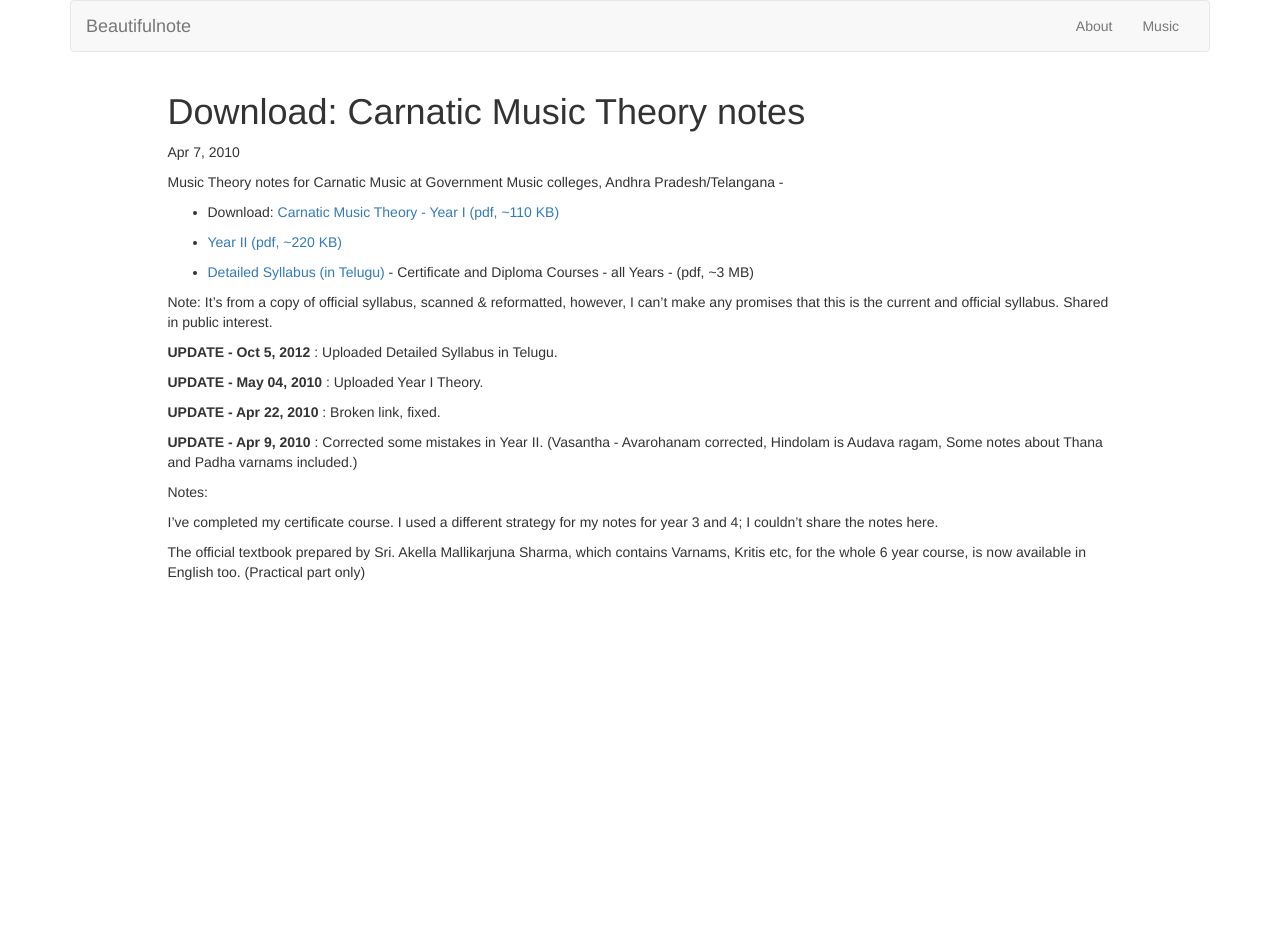
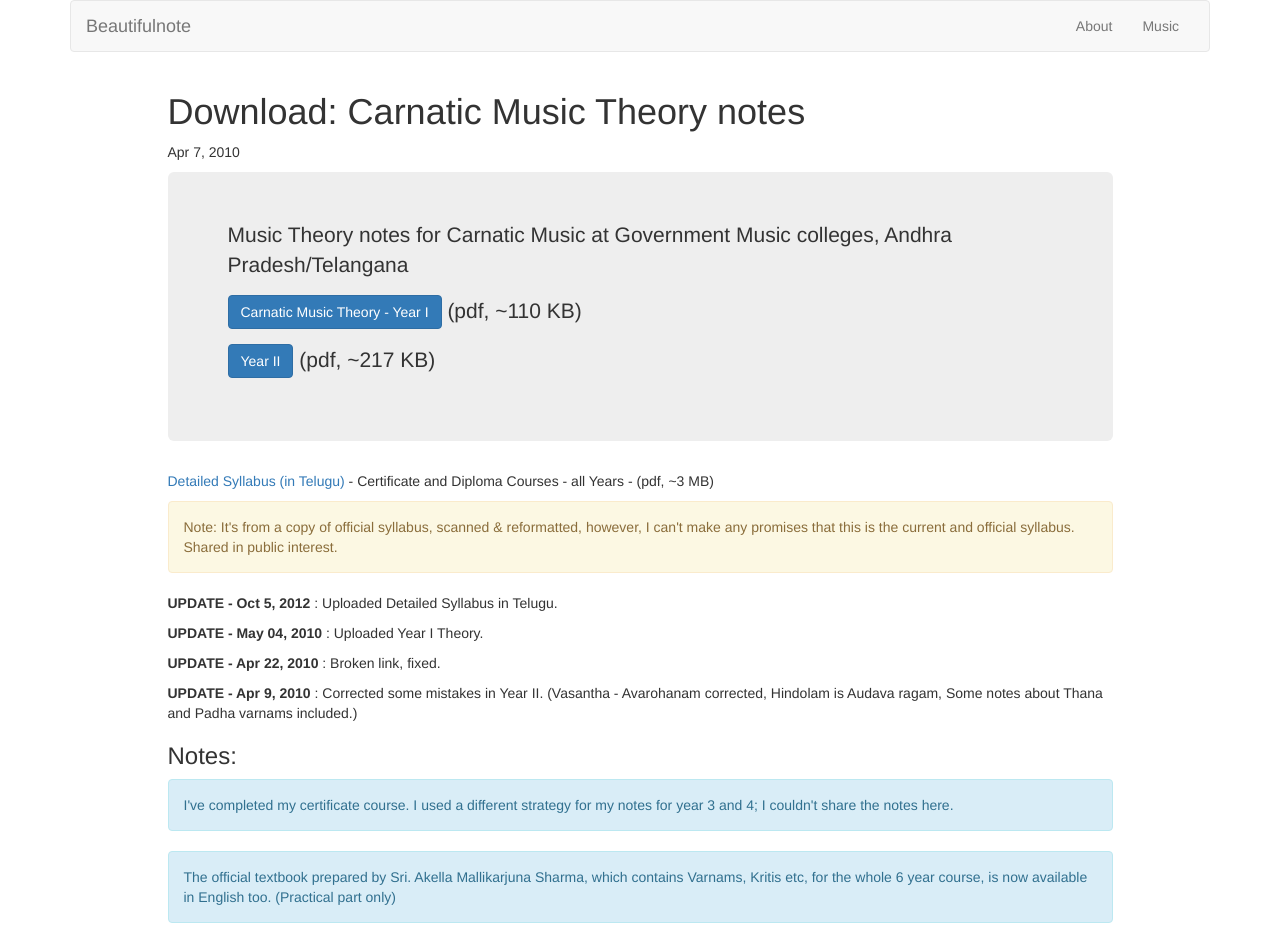
Before and after one commit to ananthp/beautifulnote, a Jekyll site: the page built from blog/_posts/2010-04-07-carnatic-music-theory-download.md, in a window 1280 px wide. Built offline with Jekyll 4.4.1, drawn with Linux system fonts in a browser that asks for light colours; nearby versions of some CDN libraries; some web fonts are replaced; before the commit the page ends 900 px from its top, so only the background shows below that.

Commit message:
Clearer formatting. Buttons for download links. Less clutter

```diff
--- a/blog/_posts/2010-04-07-carnatic-music-theory-download.md
+++ b/blog/_posts/2010-04-07-carnatic-music-theory-download.md
@@ -8,16 +8,18 @@ syllabus: /download/syllabus-Telugu--carnatic_music--certificate_and_diploma--al
 ---
 
 
-Music Theory notes for Carnatic Music at Government Music colleges, Andhra Pradesh/Telangana -
+<div class="jumbotron">
+<p>Music Theory notes for Carnatic Music at Government Music colleges, Andhra Pradesh/Telangana</p>
+<p> <a class="btn btn-primary" href="{{ site.url }}/{{ page.theory-year1}}">Carnatic Music Theory - Year I</a> (pdf, ~110 KB)</p>
+<p> <a class="btn btn-primary" href="{{ site.url }}/{{ page.theory-year2}}">Year II </a> (pdf, ~217 KB)</p>
 
-* Download: [Carnatic Music Theory - Year I (pdf, ~110 KB)]( {{ site.url }}/{{ page.theory-year1}})
+</div>
 
-* [Year II (pdf, ~220 KB)]( {{ site.url }}/{{ page.theory-year2}})
-
-* [Detailed Syllabus (in Telugu)]( {{ site.url }}/{{ page.syllabus}}) - Certificate and Diploma Courses - all Years - (pdf, ~3 MB)
 <!--more-->
 
-Note: It's from a copy of official syllabus, scanned & reformatted, however, I can't make any promises that this is the current and official syllabus. Shared in public interest.
+[Detailed Syllabus (in Telugu)]( {{ site.url }}/{{ page.syllabus}}) - Certificate and Diploma Courses - all Years - (pdf, ~3 MB)
+
+<div class="alert alert-warning">Note: It's from a copy of official syllabus, scanned & reformatted, however, I can't make any promises that this is the current and official syllabus. Shared in public interest.  </div>
 
 **UPDATE - Oct 5, 2012** : Uploaded Detailed Syllabus in Telugu.
 
@@ -27,8 +29,8 @@ Note: It's from a copy of official syllabus, scanned & reformatted, however, I c
 
 **UPDATE - Apr 9, 2010** : Corrected some mistakes in Year II.  (Vasantha - Avarohanam corrected, Hindolam is Audava ragam, Some notes about Thana and Padha varnams included.)
 
-Notes:
+### Notes:
 
-I've completed my certificate course. I used a different strategy for my notes for year 3 and 4; I couldn't share the notes here.
+<div class="alert alert-info">I've completed my certificate course. I used a different strategy for my notes for year 3 and 4; I couldn't share the notes here. </div>
 
-The official textbook prepared by Sri. Akella Mallikarjuna Sharma, which contains Varnams, Kritis etc, for the whole 6 year course, is now available in English too. (Practical part only)
+<div class="alert alert-info">The official textbook prepared by Sri. Akella Mallikarjuna Sharma, which contains Varnams, Kritis etc, for the whole 6 year course, is now available in English too. (Practical part only)</div>
```
